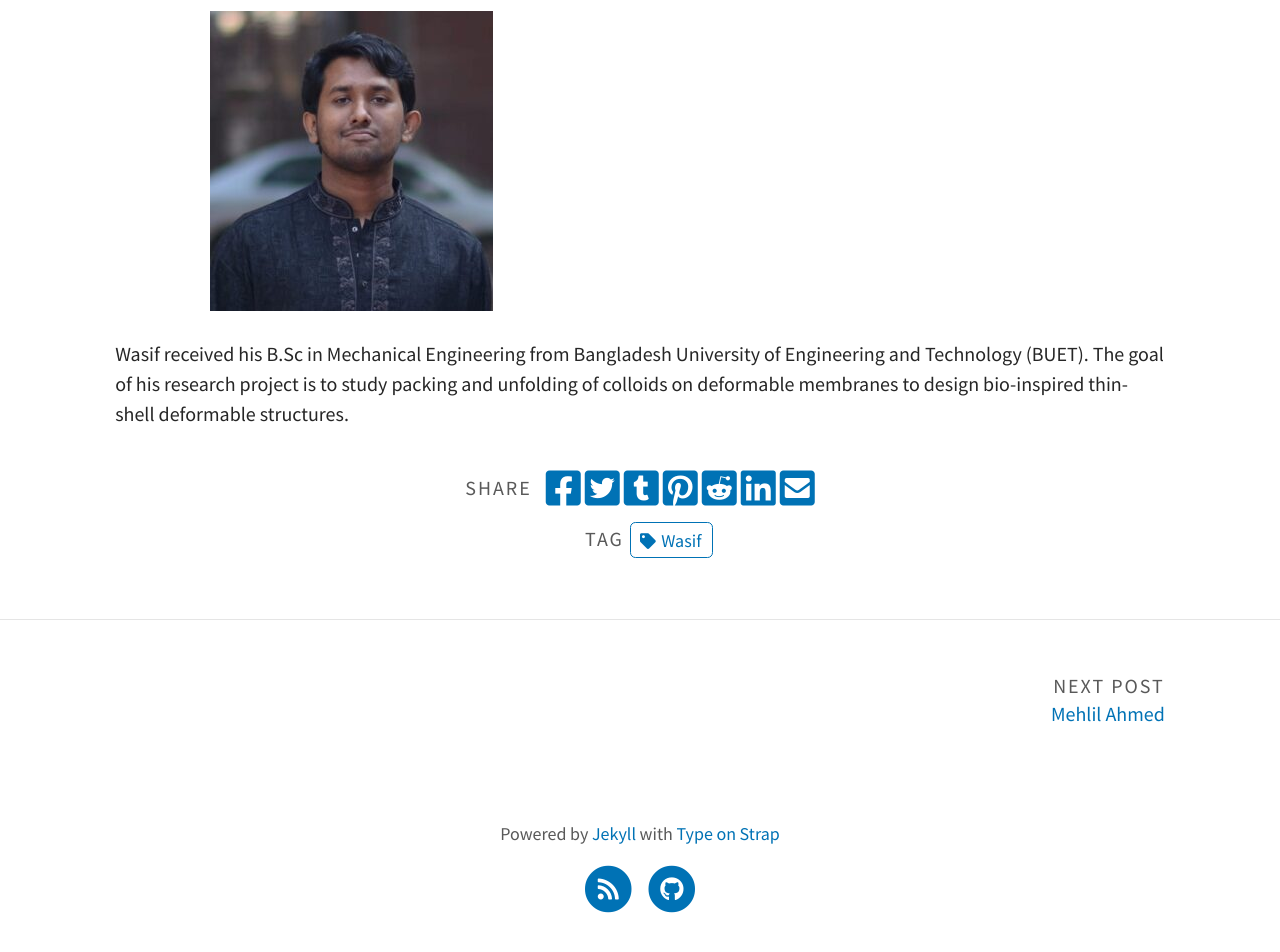
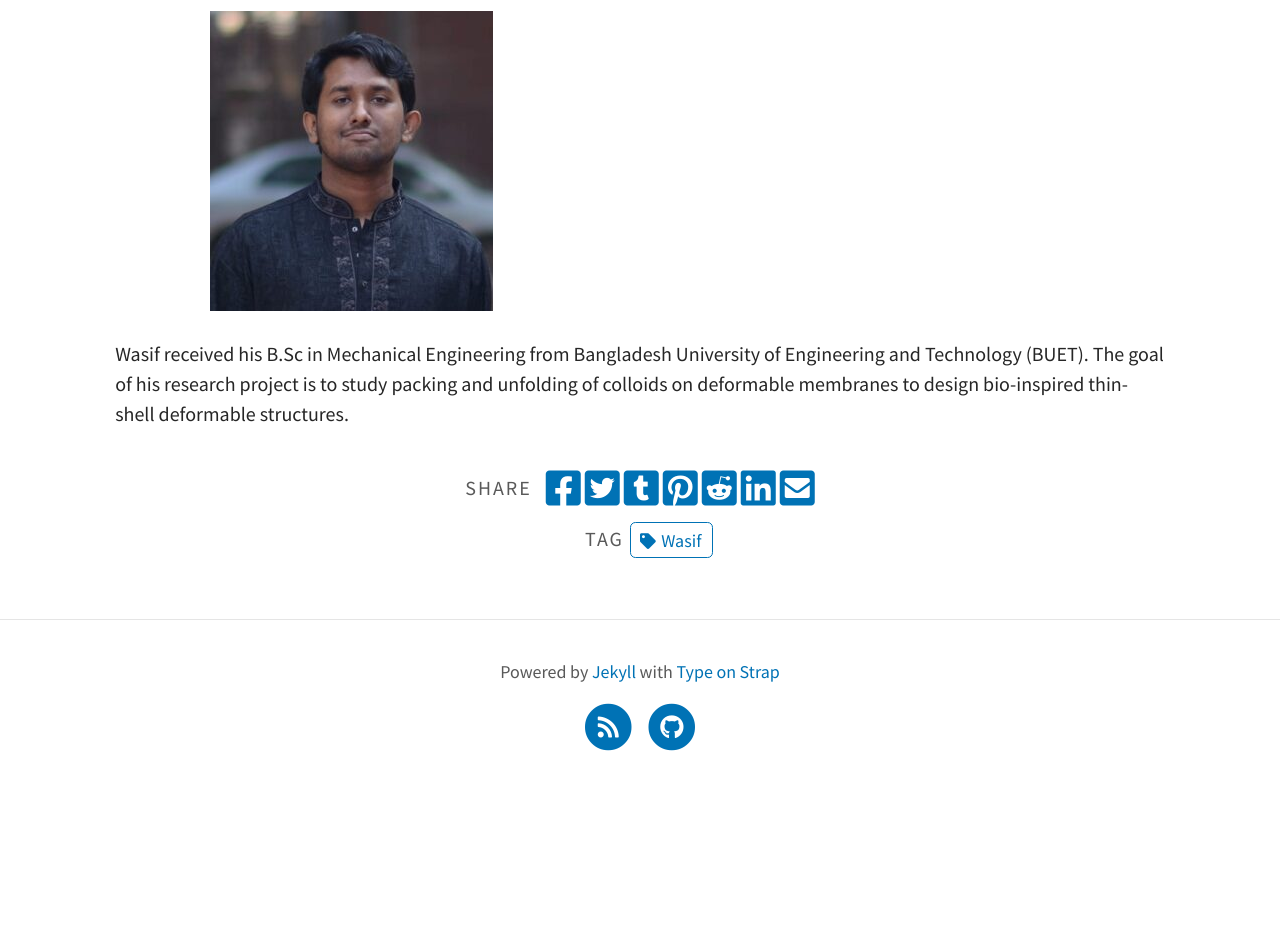
Before and after one commit to CBL-UCF/CBL-UCF.github.io, a Jekyll site: the page built from _portfolio/Wasif.md, in a window 1280 px wide. Shown: the part 362-1314 px from the top of the page. Built offline with Jekyll 4.4.1, drawn with Linux system fonts in a browser that asks for light colours; a script that is not in the unit is left out; after the commit the page ends 1151 px from its top, so only the background shows below that; part of the change alters nothing that is shown.

Commit message:
Update _config.yml

```diff
--- a/_config.yml
+++ b/_config.yml
@@ -15,10 +15,7 @@ header_feature_image_responsive: true
 footer_text: >
   Powered by <a href="https://jekyllrb.com/">Jekyll</a> with <a href="https://github.com/sylhare/Type-on-Strap">Type on Strap</a>
 
-# Blog
-excerpt: false                                           # Or "truncate" (first 250 characters), "false" to disable
-post_navigation: true
-color_image: /assets/img/lineart.png                    # A bit transparent for color posts.
+
 
 
 # Features
```
